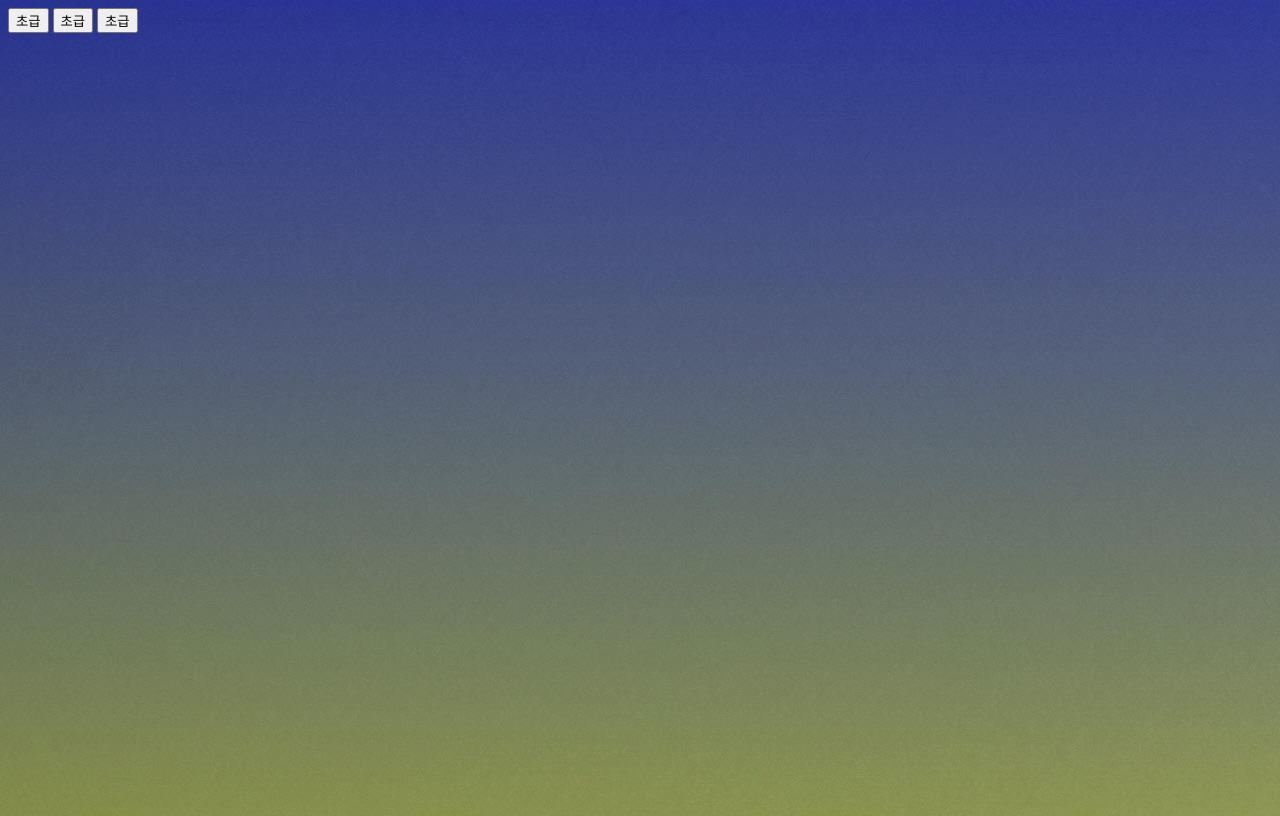
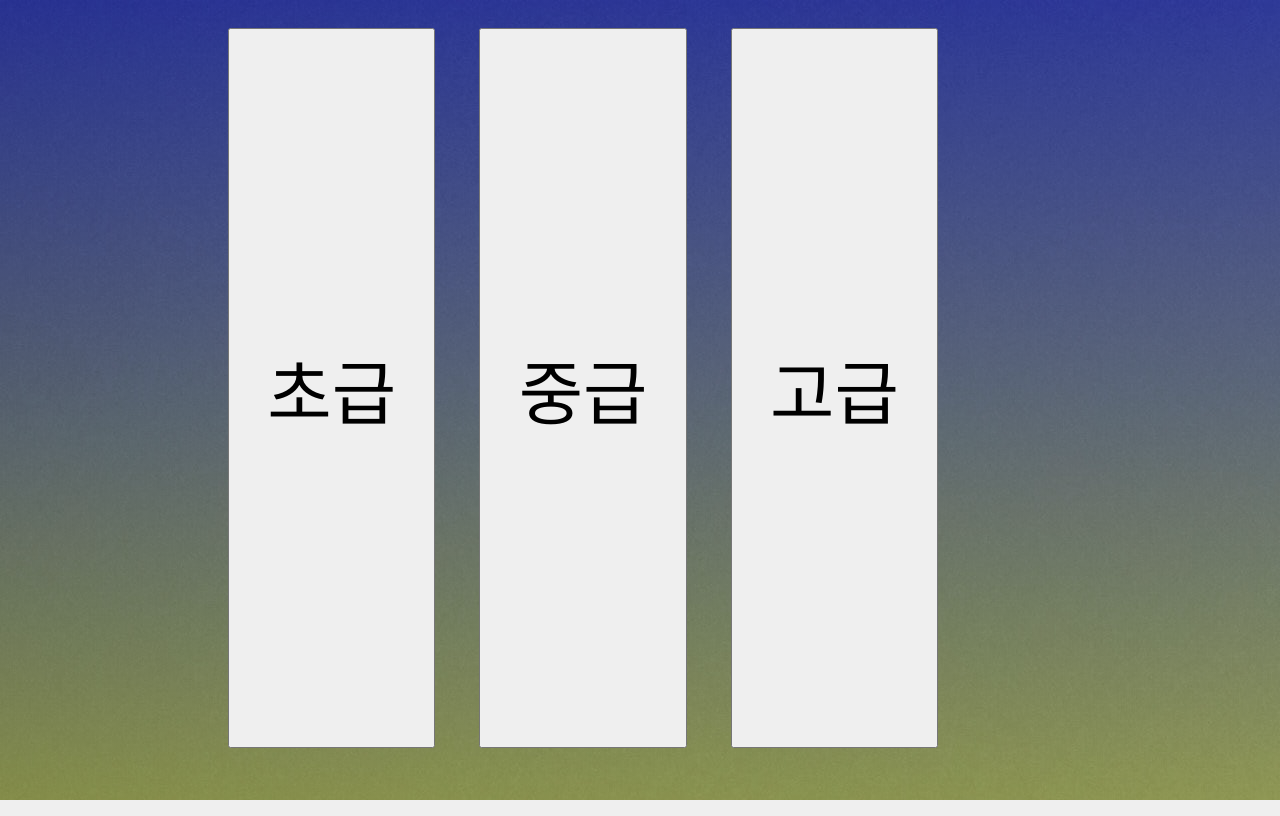
Before and after one commit to gingsero/CssProject, a PHP site: page /metarecog/index.php in a window 1280 px wide. Run offline with PHP 8.4, Linux system fonts and the light colour scheme.

Commit message:
메타인지게임 로직 수정, CSS변경

```diff
--- a/huntlab/css/metarecog.css
+++ b/huntlab/css/metarecog.css
@@ -3,6 +3,27 @@
     width: 100%;
     height: 100%;
     background-image: linear-gradient(rgba(0, 0, 255, 0.3), rgba(255, 255, 0, 0.3)), url("../image/unsplash.jpg");
+}
+.first_view {
+    width: 50%;
+    /*margin-left: 25%;*/
+    margin : 0 25% 0 25%
+}
+.class_btn {
+    width: 100%;
+    height: 200px;
+    margin-top: 20px;
+    font-size: 50px;
+}
+.second_view {
+    width: 100%;
+    display: inline-block;
+    text-align: center;
+}
+.meta_recog_text {
+    font-size: 100px;
+    width: 100%;
+    text-align: center;
 }
 .hide {
     display: none;
@@ -10,9 +31,30 @@
 
 @media ( min-width: 1081px ) {
     .background {
+        width: 90%;
+        height: 90%;
+        background-image: linear-gradient(rgba(0, 0, 255, 0.3), rgba(255, 255, 0, 0.3)), url("../image/unsplash.jpg");
+    }
+    .first_view {
+        width: 90%;
+        margin-left: 100px;
+        padding-left: 100px;
+    }
+    .class_btn {
+        width: 20%;
+        height: 100%;
+        margin: 20px;
+        font-size: 70px;
+    }
+    .second_view {
         width: 100%;
-        height: 100%;
-        background-image: linear-gradient(rgba(0, 0, 255, 0.3), rgba(255, 255, 0, 0.3)), url("../image/unsplash.jpg");
+        display: inline-block;
+        text-align: center;
+    }
+    .meta_recog_text {
+        font-size: 200px;
+        width: 100%;
+        text-align: center;
     }
     .hide {
         display: none;
--- a/huntlab/metarecog/index.php
+++ b/huntlab/metarecog/index.php
@@ -14,21 +14,23 @@ $data = array("기름", "노트북", "병원", "제주도", "스페인", "국자
     <link rel="stylesheet" href="../css/metarecog.css?00">
 </head>
 <body class="background">
-    <div class="" id="first_view">
-        <button class="btn_01" onclick="clickClassChoiceBtn('low')"> 초급 </button>
-        <button class="btn_02" onclick="clickClassChoiceBtn('mid')"> 초급 </button>
-        <button class="btn_03" onclick="clickClassChoiceBtn('high')"> 초급 </button>
+    <div class="first_view" id="_first_view">
+        <button class="class_btn btn_01" onclick="clickClassChoiceBtn('low')"> 초급 </button>
+        <button class="class_btn btn_02" onclick="clickClassChoiceBtn('mid')"> 중급 </button>
+        <button class="class_btn btn_03" onclick="clickClassChoiceBtn('high')"> 고급 </button>
     </div>
-    <div class="hide" id="second_view">
-        <p id="meta_recog_text" style="font-size: 200px"></p>
+    <div class="second_view hide" id="_second_view">
+        <p class="meta_recog_text" id="_meta_recog_text"></p>
     </div>
 
-    <div class="hide" id="third_view hide">
+    <div class="third_view hide" id="_third_view">
         <!-- modal view -->
     </div>
 </body>
 <script>
-    var js_data = <?php echo json_encode($data); ?>
+    let js_data = new Array();
+    js_data = <?php echo json_encode($data); ?>;
+    js_data.push(" 종료 ")
 </script>
-<script type="application/javascript" src="../js/metarecog.js"></script>
+<script type="application/javascript" src="../js/metarecog.js?01"></script>
 </html>
```
Also changed, not shown: huntlab/js/metarecog.js (+17 -17 lines).
